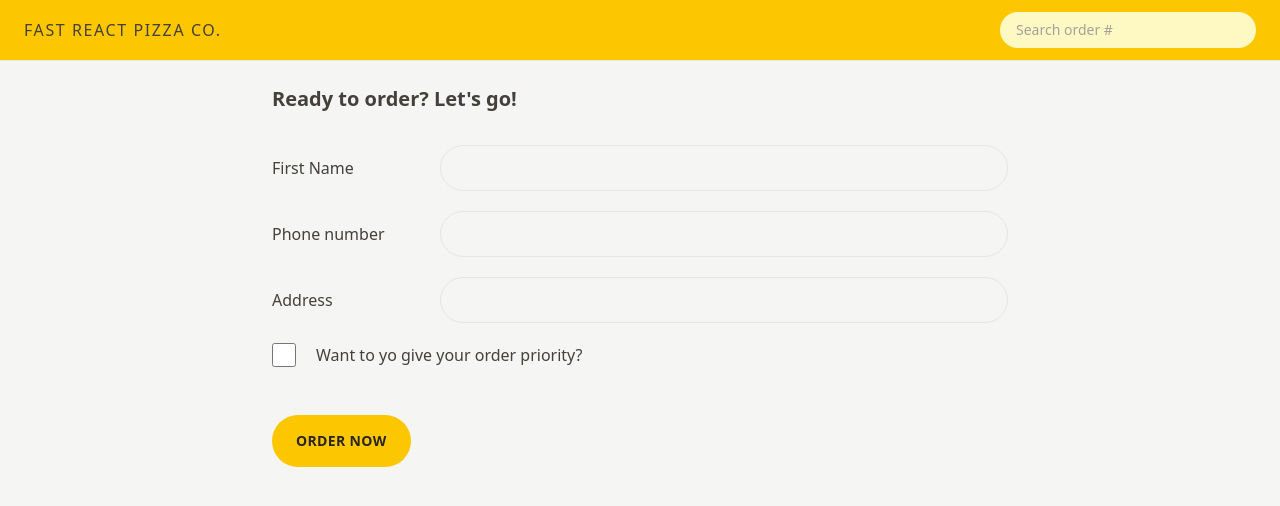
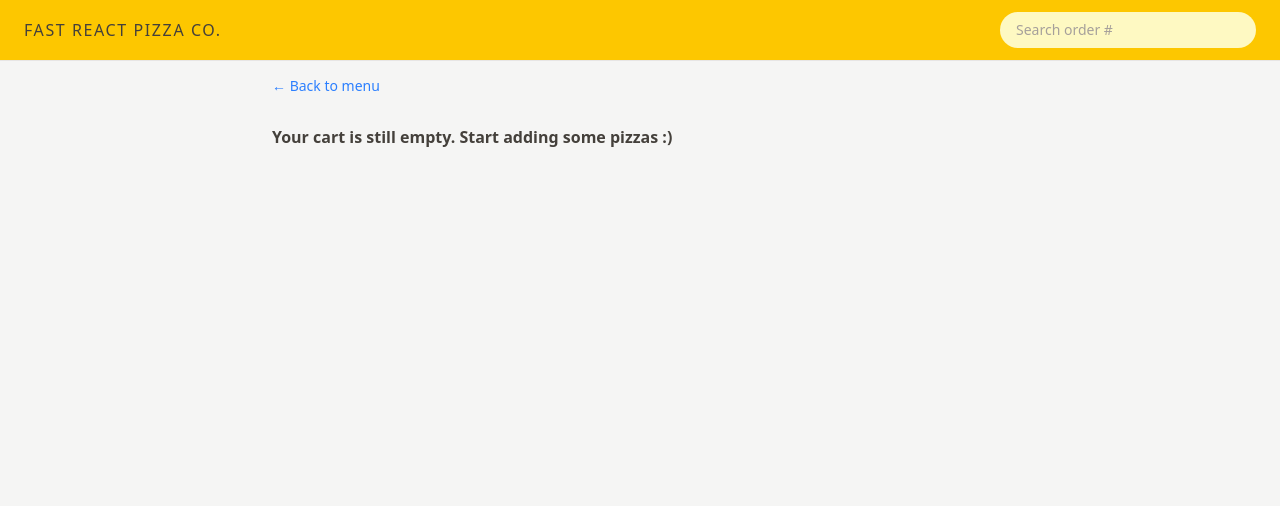
Before and after one commit to Raja-Tahseen/22_fast-react-pizza, a React (Vite) app: page /order/new in a window 1280 px wide. Shown: the top 506 px of the page. Built offline with nearby package versions, Linux system fonts and the light colour scheme.

Commit message:
24_10 - Using the Cart for New Orders

```diff
--- a/src/features/order/CreateOrder.jsx
+++ b/src/features/order/CreateOrder.jsx
@@ -3,6 +3,10 @@ import { Form, redirect, useActionData, useNavigation } from "react-router-dom";
 import { createOrder } from "../../services/apiRestaurant";
 import Button from "../../ui/Button";
 import { useSelector } from "react-redux";
+import { clearCart, getCart, getTotalCartPrice } from "../cart/cartSlice";
+import EmptyCart from "../cart/EmptyCart";
+import store from "../../store";
+import { formatCurrency } from "../../utils/helpers";
 
 // https://uibakery.io/regex-library/phone-number
 const isValidPhone = (str) =>
@@ -35,14 +39,20 @@ const fakeCart = [
 ];
 
 function CreateOrder() {
+  const [withPriority, setWithPriority] = useState(false);
   const navigation = useNavigation();
   const isSubmitting = navigation.state === "submitting";
   const username = useSelector((state) => state.user.username);
+  const cart = useSelector(getCart);
+  const totalCartPrice = useSelector(getTotalCartPrice);
+  const priorityPrice = withPriority ? totalCartPrice * 0.2 : 0;
+  const totalPrice = totalCartPrice + priorityPrice;
+
+  if (!cart.length) return <EmptyCart />;
 
   const formErrors = useActionData();
 
-  // const [withPriority, setWithPriority] = useState(false);
-  const cart = fakeCart;
+  //const cart = fakeCart;
 
   return (
     <div className="px-4 py-6">
@@ -92,8 +102,8 @@ function CreateOrder() {
             type="checkbox"
             name="priority"
             id="priority"
-            // value={withPriority}
-            // onChange={(e) => setWithPriority(e.target.checked)}
+            value={withPriority}
+            onChange={(e) => setWithPriority(e.target.checked)}
           />
           <label htmlFor="priority" className="font-medium">
             Want to yo give your order priority?
@@ -102,8 +112,10 @@ function CreateOrder() {
 
         <div>
           <input type="hidden" name="cart" value={JSON.stringify(cart)} />
-          <Button disabled={isSubmitting} type="primary">
-            {isSubmitting ? "Placing order...." : "Order now"}
+          <Button disabled={isSubmitting} type="primary" price={totalPrice}>
+            {isSubmitting
+              ? "Placing order...."
+              : `Order now from ${formatCurrency(totalPrice)}`}
           </Button>
         </div>
       </Form>
@@ -118,7 +130,10 @@ export async function action({ request }) {
   const order = {
     ...data,
     cart: JSON.parse(data.cart),
-    priority: data.priority === "on",
+    //priority: data.priority === "on",
+
+    //After making it a controlled component now the value will no longer be on and off. And so here we then want to give this order priority in case that the data that we receive is equal to the string of "true".
+    priority: data.priority === "true",
   };
 
   const errors = {};
@@ -130,11 +145,14 @@ export async function action({ request }) {
 
   // If everything is okay, create new order and redirect
 
-  // const newOrder = await createOrder(order);
+  const newOrder = await createOrder(order);
+  //After placing an order, the cart should clear automatically. Implementing this isn’t straightforward because useDispatch is only available in components, not regular functions. As a workaround (to be used sparingly), we can import the store object directly into this function and dispatch from it.
+  //But really don't overuse this technique because it deactivates a couple of performance optimizations of Redux on this page.
+  store.dispatch(clearCart());
 
-  // return redirect(`/order/${newOrder.id}`);
+  return redirect(`/order/${newOrder.id}`);
 
-  return null;
+  //return null;
 }
 
 export default CreateOrder;
--- a/src/features/order/Order.jsx
+++ b/src/features/order/Order.jsx
@@ -56,7 +56,7 @@ function Order() {
 
       <ul className="dive-stone-200 divide-y border-b border-t">
         {cart.map((item) => (
-          <OrderItem item={item} key={item.id} />
+          <OrderItem item={item} key={item.pizzaId} />
         ))}
       </ul>
 
```
